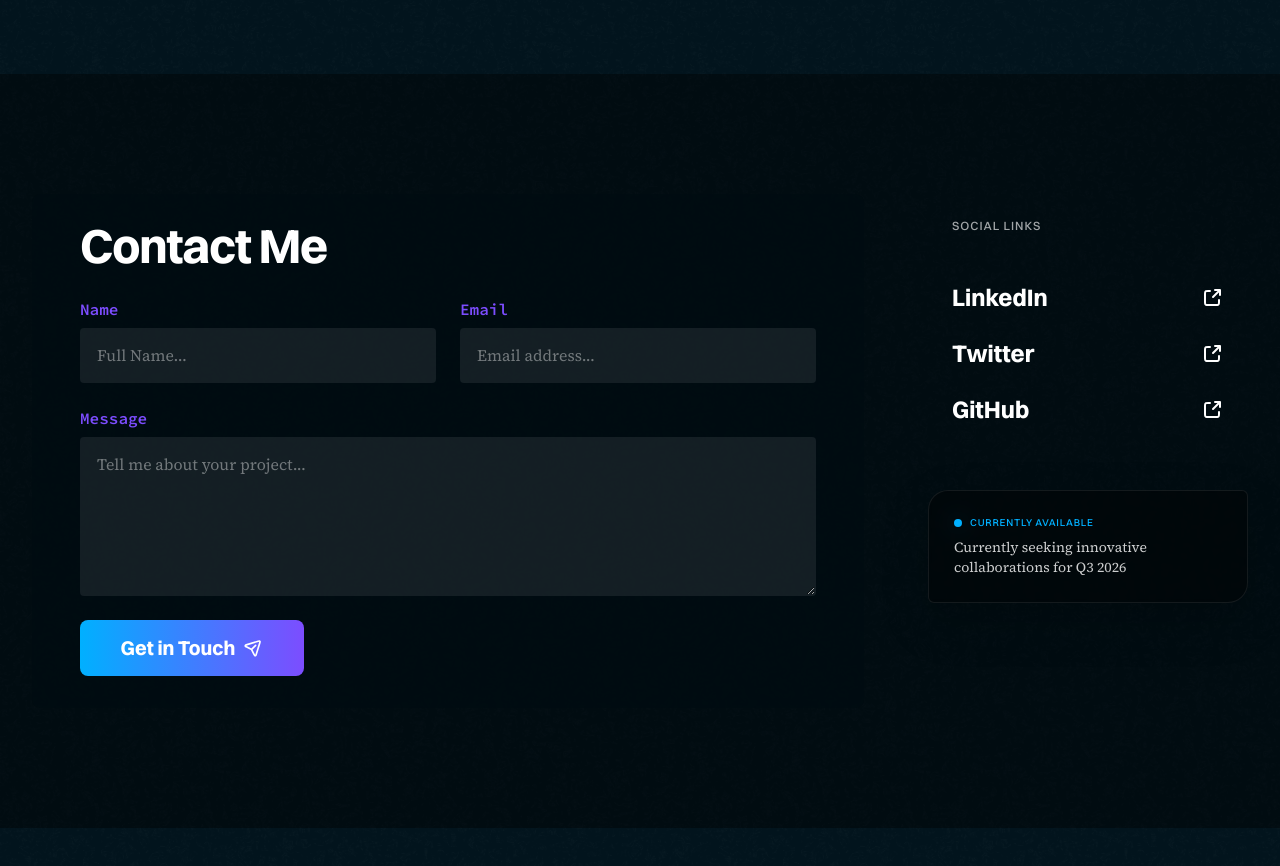
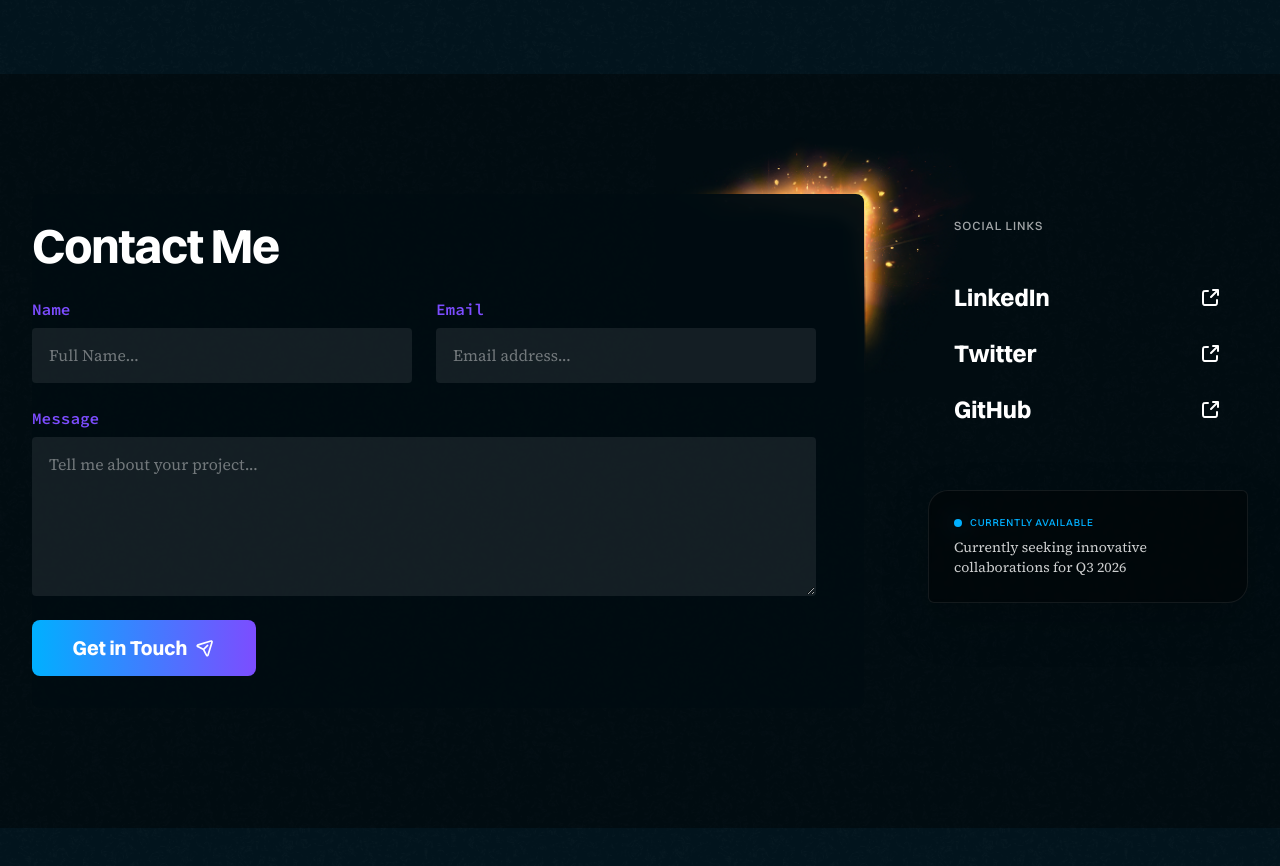
Before and after one commit to bwalbolt/portfolio, a Next.js app: page / in a window 1280 px wide. Shown: the part 2540-3406 px from the top of the page. Built offline with nearby package versions, Linux system fonts and the light colour scheme.

Commit message:
improve-homepage-lower-sections: t2

```diff
--- a/src/app/(marketing)/_components/homepage.module.css
+++ b/src/app/(marketing)/_components/homepage.module.css
@@ -514,10 +514,14 @@
   gap: 4rem;
 }
 
+.contactFlare {
+  display: none;
+}
+
 .contactForm {
   display: grid;
   gap: 1.5rem;
-  padding: 1.5rem;
+  padding: 0;
   border-radius: var(--radius-md);
   background: var(--surface-contact);
 }
@@ -609,6 +613,8 @@
 .socialGroup {
   display: grid;
   gap: 1.5rem;
+  /* Match the availability copy's 24px inset plus its 1px border. */
+  padding-inline: 1.625rem;
 }
 
 .socialEyebrow {
@@ -797,7 +803,7 @@
   }
 
   .contactForm {
-    padding: 1.5rem 3rem 2rem;
+    padding: 1.5rem 3rem 2rem 0;
   }
 
   .contactFieldGrid {
@@ -809,9 +815,6 @@
     min-width: 14rem;
   }
 
-  .socialGroup {
-    padding-inline: 1.5rem;
-  }
 }
 
 @media (width >= 62rem) {
@@ -876,4 +879,22 @@
     grid-template-columns: repeat(3, minmax(0, 1fr));
     width: 100%;
   }
+
+  .contactFlare {
+    display: block;
+    position: absolute;
+    z-index: 0;
+    top: -4rem;
+    right: 16rem;
+    width: 21rem;
+    aspect-ratio: 690 / 548;
+    background: url("/images/bg-flare.png") top right / 100% 100% no-repeat;
+    pointer-events: none;
+  }
+
+  .contactForm,
+  .contactAside {
+    position: relative;
+    z-index: 1;
+  }
 }
--- a/src/app/(marketing)/_components/homepage.tsx
+++ b/src/app/(marketing)/_components/homepage.tsx
@@ -267,6 +267,8 @@ export function Homepage() {
 
           <section className={styles.contactSection} id="contact">
             <Container className={styles.contactLayout}>
+              <div aria-hidden="true" className={styles.contactFlare} />
+
               <form className={styles.contactForm}>
                 <h2 className={styles.contactTitle}>{CONTACT_COPY.heading}</h2>
 
```
Also changed, not shown: .harness/plans/improve-homepage-lower-sections.json, .harness/progress.md, 1 other file (tests, documents, lock files or other folders).
